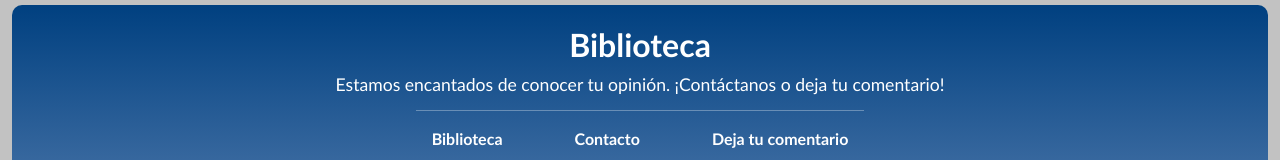
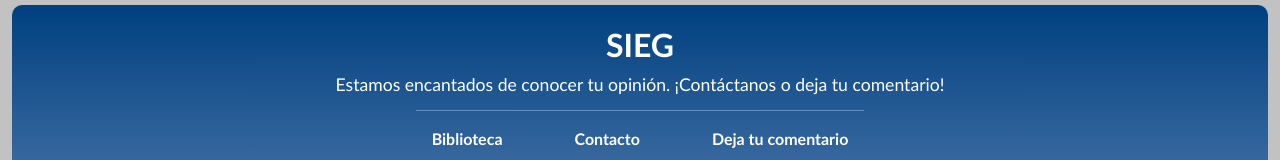
Before and after one commit to Arcarravi/arcarravi.github.io, a plain HTML site: page formulario.html in a window 1280 px wide. Shown: the top 160 px of the page. Drawn offline with Linux system fonts and the light colour scheme.

Commit message:
Update formulario.html

```diff
--- a/formulario.html
+++ b/formulario.html
@@ -15,7 +15,7 @@
   <div id="mensaje-exito" class="mensaje-exito">✅ Envío exitoso</div>
 
   <header class="encabezado">
-    <h1>Biblioteca</h1>
+    <h1>SIEG</h1>
     <p>Estamos encantados de conocer tu opinión. ¡Contáctanos o deja tu comentario!</p>
 
     <nav class="menu">
```
